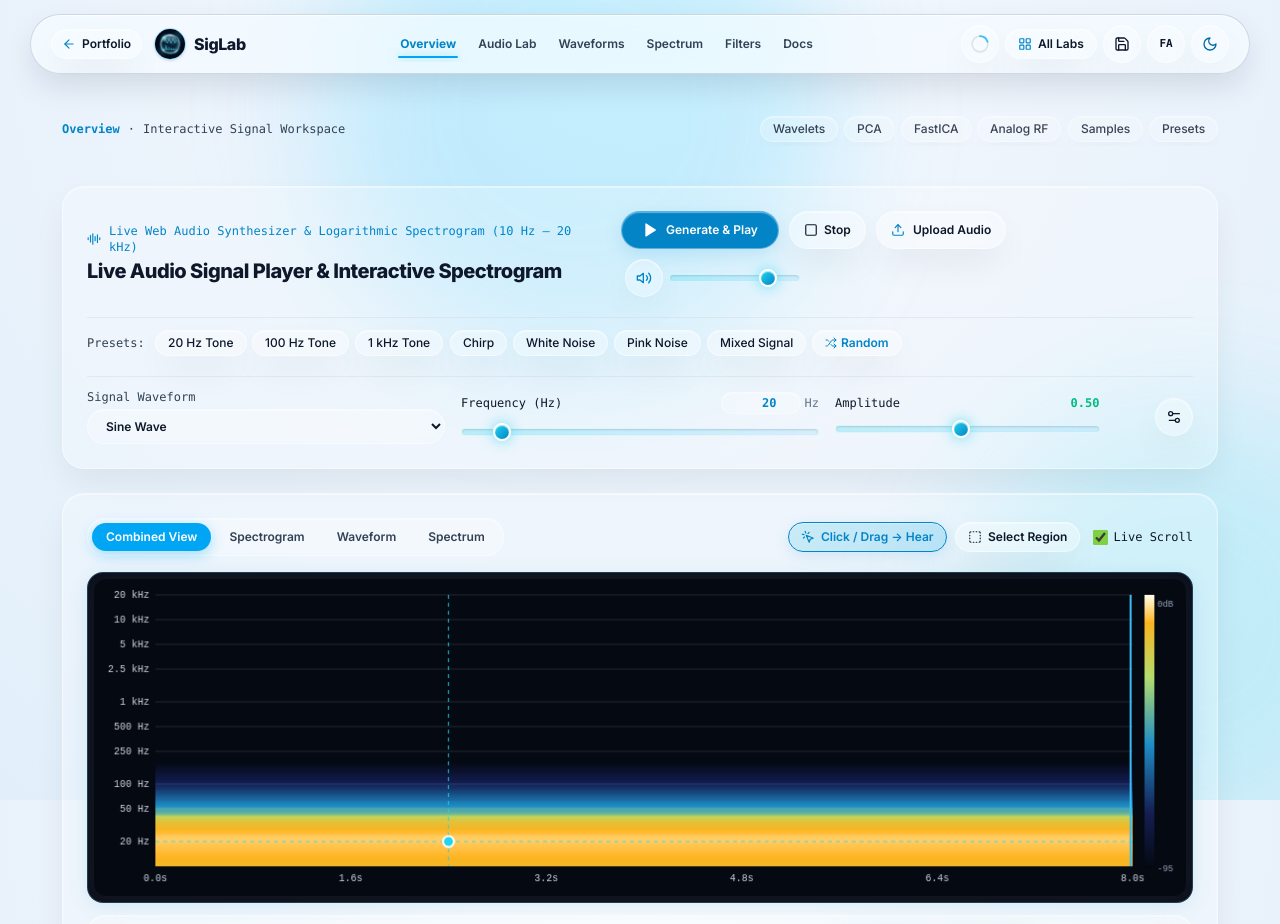
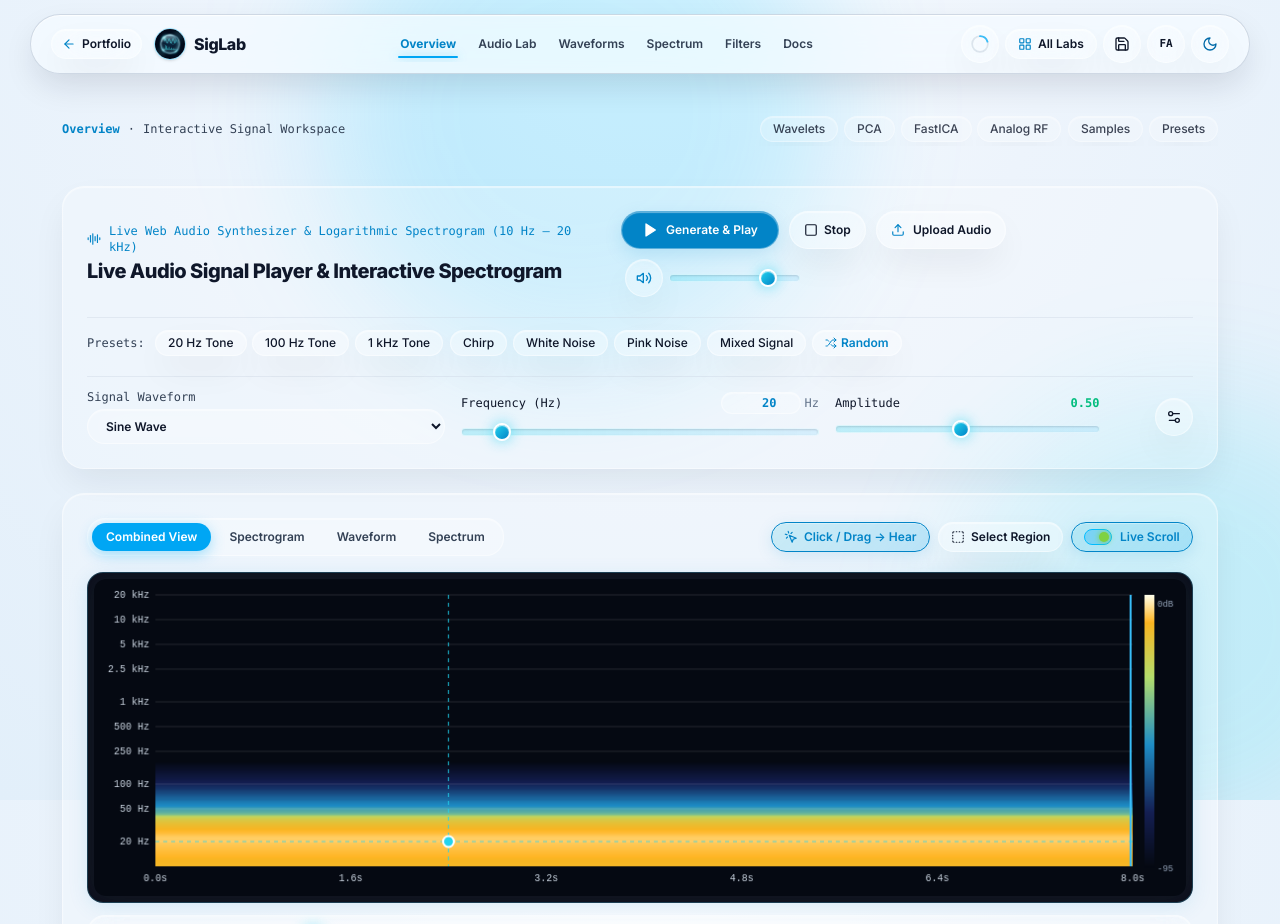
Before and after one commit to MAJN35/SigLab, a React (Vite) app: page /#/dashboard in a window 1280 px wide. Shown: the top 924 px of the page. Built offline with nearby package versions, Linux system fonts and the light colour scheme.

Commit message:
style: enhance UI with smooth scrolling and progress
- Implement custom glassmorphic scrollbar
- Add viewport scroll progress bar
- Add "scroll-to-top" functionality
- Refine waterfall toggle UI with animations

```diff
--- a/src/App.tsx
+++ b/src/App.tsx
@@ -7,6 +7,7 @@ import React, { useEffect, useState } from 'react';
 import {
   Activity,
   ArrowLeft,
+  ArrowUp,
   BarChart3,
   BookOpen,
   Brain,
@@ -141,9 +142,26 @@ const LabShell: React.FC = () => {
   const [checklistOpen, setChecklistOpen] = useState(false);
   const [savedNotice, setSavedNotice] = useState(false);
   const [studyTasks, setStudyTasks] = useState<StudyTask[]>(INITIAL_STUDY_TASKS);
+  const [scrollPct, setScrollPct] = useState(0);
+  const [showScrollTop, setShowScrollTop] = useState(false);
 
   const completedCount = studyTasks.filter((t) => t.completed).length;
   const progressPct = Math.round((completedCount / studyTasks.length) * 100);
+
+  // Passive scroll progress indicator & floating Scroll-to-Top visibility
+  useEffect(() => {
+    const onScroll = () => {
+      const scrollTop = window.scrollY || document.documentElement.scrollTop;
+      const docHeight =
+        document.documentElement.scrollHeight - document.documentElement.clientHeight;
+      const pct = docHeight > 20 ? Math.min(100, Math.max(0, (scrollTop / docHeight) * 100)) : 0;
+      setScrollPct(pct);
+      setShowScrollTop(scrollTop > 260);
+    };
+    window.addEventListener('scroll', onScroll, { passive: true });
+    onScroll();
+    return () => window.removeEventListener('scroll', onScroll);
+  }, [activePage]);
 
   // Performant IntersectionObserver for subtle scroll-reveal and staggered card animations
   useEffect(() => {
@@ -233,6 +251,17 @@ const LabShell: React.FC = () => {
 
   return (
     <div className="min-h-screen flex flex-col relative">
+      {/* Top Viewport Scroll Progress Bar */}
+      <div
+        aria-hidden="true"
+        className="fixed top-0 left-0 right-0 h-[2.5px] z-[60] pointer-events-none bg-transparent"
+      >
+        <div
+          className="h-full bg-gradient-to-r from-sky-500 via-cyan-400 to-[#7FD141] shadow-[0_0_10px_rgba(56,189,248,0.65)] transition-[width] duration-100 ease-out"
+          style={{ width: `${scrollPct}%` }}
+        />
+      </div>
+
       {/* Subtle Ambient Liquid Refraction Orbs */}
       <div
         aria-hidden="true"
@@ -731,6 +760,25 @@ const LabShell: React.FC = () => {
           </div>
         </footer>
       </div>
+
+      {/* Floating Glass Scroll-to-Top Pill Button */}
+      <AnimatePresence>
+        {showScrollTop && (
+          <motion.button
+            type="button"
+            initial={{ opacity: 0, y: 12, scale: 0.9 }}
+            animate={{ opacity: 1, y: 0, scale: 1 }}
+            exit={{ opacity: 0, y: 12, scale: 0.9 }}
+            transition={{ duration: 0.2, ease: [0.16, 1, 0.3, 1] }}
+            onClick={() => window.scrollTo({ top: 0, behavior: 'smooth' })}
+            className="fixed bottom-5 right-5 z-40 neu-btn px-3.5 py-2 rounded-full text-xs font-mono font-semibold flex items-center gap-1.5 shadow-lg cursor-pointer"
+            title={lang === 'fa' ? 'بازگشت به بالای صفحه' : 'Scroll to Top'}
+          >
+            <ArrowUp className="w-3.5 h-3.5 text-sky-500" />
+            <span className="tabular-nums">{Math.round(scrollPct)}%</span>
+          </motion.button>
+        )}
+      </AnimatePresence>
     </div>
   );
 };
--- a/src/index.css
+++ b/src/index.css
@@ -52,6 +52,12 @@
     color-scheme: dark;
   }
 
+  html {
+    scroll-behavior: smooth;
+    scrollbar-width: thin;
+    scrollbar-color: rgba(56, 189, 248, 0.42) transparent;
+  }
+
   body {
     font-family: 'Inter', -apple-system, BlinkMacSystemFont, 'Segoe UI', Roboto, sans-serif;
     background: var(--bg-gradient);
@@ -99,6 +105,48 @@
     background-color: #0a0e17 !important;
     color: #f8fafc !important;
   }
+}
+
+/* Custom Sleek Glassmorphic Scrollbar UI */
+::-webkit-scrollbar {
+  width: 8px;
+  height: 6px;
+}
+
+::-webkit-scrollbar-track {
+  background: rgba(15, 23, 42, 0.04);
+  border-radius: 999px;
+}
+
+.dark ::-webkit-scrollbar-track {
+  background: rgba(2, 6, 23, 0.45);
+}
+
+::-webkit-scrollbar-thumb {
+  background: linear-gradient(180deg, rgba(56, 189, 248, 0.45), rgba(2, 132, 199, 0.55));
+  border-radius: 999px;
+  border: 2px solid transparent;
+  background-clip: padding-box;
+  transition: background-color 180ms ease;
+}
+
+::-webkit-scrollbar-thumb:hover {
+  background: linear-gradient(180deg, rgba(34, 211, 238, 0.8), rgba(2, 132, 199, 0.85));
+  border: 1px solid transparent;
+  background-clip: padding-box;
+}
+
+::-webkit-scrollbar-corner {
+  background: transparent;
+}
+
+.no-scrollbar {
+  -ms-overflow-style: none;
+  scrollbar-width: none;
+}
+
+.no-scrollbar::-webkit-scrollbar {
+  display: none;
 }
 
 /* Text Contrast Calibration across Light & Dark Themes */
--- a/src/pages/AudioSpectrogramPage.tsx
+++ b/src/pages/AudioSpectrogramPage.tsx
@@ -2106,14 +2106,40 @@ export const AudioSpectrogramPage: React.FC<{ embedded?: boolean }> = ({ embedde
               </span>
             </button>
 
-            <label className="flex items-center gap-1.5 text-xs font-mono cursor-pointer pl-1">
-              <input
-                type="checkbox"
-                checked={scrollingWaterfall}
-                onChange={(e) => setScrollingWaterfall(e.target.checked)}
-              />
+            {/* Sleek Animated Toggle Switch for Live Waterfall Scroll vs Static Timeline */}
+            <button
+              type="button"
+              role="switch"
+              aria-checked={scrollingWaterfall}
+              onClick={() => setScrollingWaterfall((s) => !s)}
+              className={`px-3 py-1.5 rounded-full text-xs font-semibold flex items-center gap-2 cursor-pointer ${
+                scrollingWaterfall ? 'btn-tool-pill' : 'neu-btn'
+              }`}
+              title={
+                lang === 'fa'
+                  ? 'تغییر حالت پیمایش زنده طیف‌نگار'
+                  : 'Toggle real-time scrolling waterfall vs. fixed timeline'
+              }
+            >
+              <span
+                className={`w-7 h-4 rounded-full p-0.5 flex items-center transition-colors duration-200 ${
+                  scrollingWaterfall
+                    ? 'bg-sky-500/30 border border-sky-400 justify-end'
+                    : 'bg-slate-400/25 border border-slate-400/40 justify-start'
+                }`}
+              >
+                <motion.span
+                  layout
+                  transition={{ type: 'spring', stiffness: 500, damping: 32 }}
+                  className={`w-2.5 h-2.5 rounded-full ${
+                    scrollingWaterfall
+                      ? 'bg-[#7FD141] shadow-[0_0_6px_#7FD141]'
+                      : 'bg-slate-400'
+                  }`}
+                />
+              </span>
               <span>{lang === 'fa' ? 'پیمایش زنده' : 'Live Scroll'}</span>
-            </label>
+            </button>
           </div>
         </div>
 
@@ -2187,8 +2213,29 @@ export const AudioSpectrogramPage: React.FC<{ embedded?: boolean }> = ({ embedde
               />
             </div>
 
-            {/* Clean Single-Row Coordinate & Sonification Readout Bar */}
-            <div className="neu-inset px-4 py-2.5 flex flex-wrap items-center justify-between gap-3 text-xs font-mono">
+            {/* Sleek Timeline Scroll / Scrubber Bar & Coordinate Readout */}
+            <div className="neu-inset px-4 py-3 flex flex-col gap-2.5 text-xs font-mono">
+              {/* Interactive Time Scroll / Scrubber Bar */}
+              <div className="flex items-center gap-3">
+                <span className="text-[11px] text-slate-500 shrink-0">
+                  {lang === 'fa' ? 'پیمایش زمان:' : 'Time Scroll:'}
+                </span>
+                <span className="tabular-nums text-sky-600 dark:text-sky-400 font-bold w-24 shrink-0">
+                  {currentTime.toFixed(2)}s / {totalDuration.toFixed(1)}s
+                </span>
+                <input
+                  type="range"
+                  min={0}
+                  max={Math.max(0.1, totalDuration)}
+                  step={0.02}
+                  value={currentTime}
+                  onChange={(e) => handleSeek(Number(e.target.value))}
+                  aria-label="Spectrogram Timeline Scroll"
+                  className="sci-slider flex-1"
+                />
+              </div>
+
+              <div className="flex flex-wrap items-center justify-between gap-3 pt-1.5 border-t border-slate-300/30 dark:border-slate-800/60">
               {selectedPoint && (
                 <div className="flex flex-wrap items-center gap-4">
                   <span>
@@ -2261,6 +2308,7 @@ export const AudioSpectrogramPage: React.FC<{ embedded?: boolean }> = ({ embedde
                   <span>{lang === 'fa' ? 'پخش با کلیک' : 'Auto-play click'}</span>
                 </label>
               </div>
+              </div>
             </div>
           </div>
         )}
```
